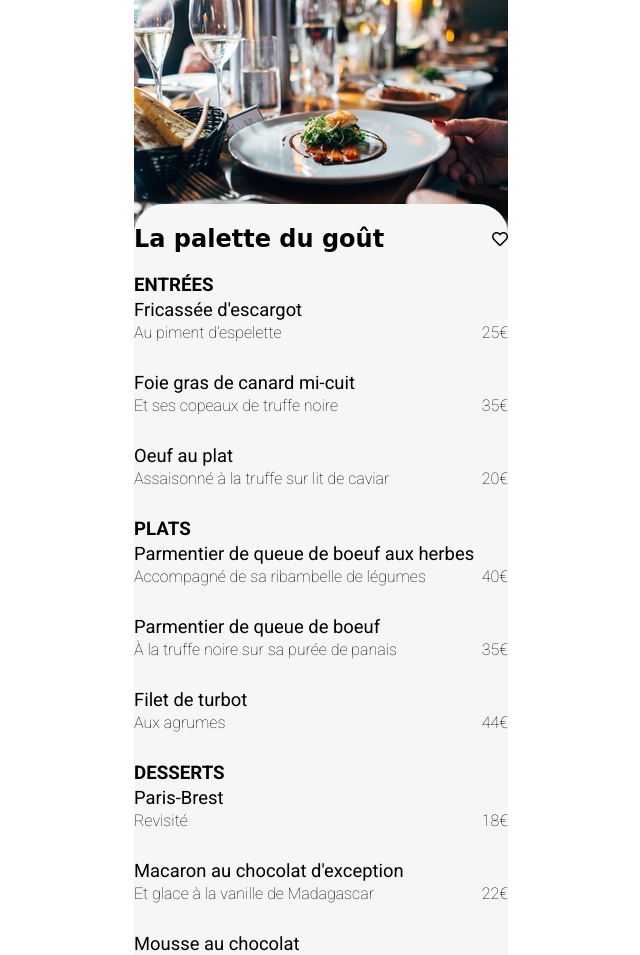
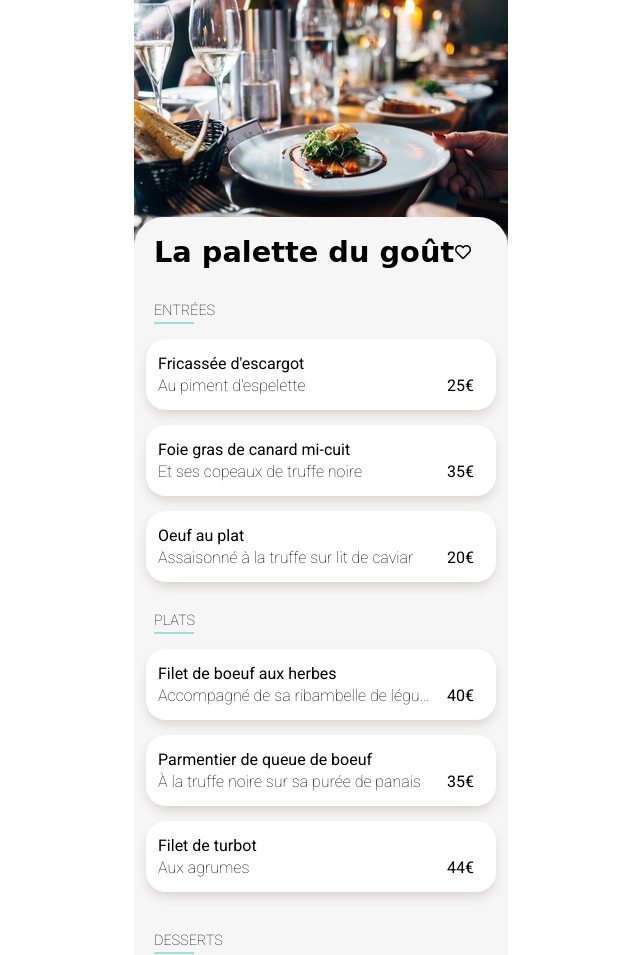
Before and after one commit to Davidvgn/DavidVignon_3_03022021, a website: page menu_palette.html in a window 1280 px wide. Shown: the part 76-1031 px from the top of the page, without its empty margins (319-959 px from the left). Drawn offline with Linux system fonts and the light colour scheme; a web font is replaced by a local one.

Commit message:
Html menus

```diff
--- a/menu_palette.html
+++ b/menu_palette.html
@@ -14,8 +14,8 @@
     <body>
 
         <div id="bloc_page">
-            <header class="header">
-                    <div class="header__container">
+            <header class="header__menu">
+                    <div class="header__menu__container">
                         <a class="header__arrow" href="index.html"><span class="fas fa-arrow-left"></span></a>
                         <h1 class="header__logo__menu">
                             ohmyfood
@@ -26,73 +26,101 @@
 
             <section class="banniere banniere--palette">
                         <div class="banniere__container">
-                            <h2>La palette du goût</h2>
-                            <span class="far fa-heart"></span>
+                            <h2 class="banniere__container__heading">La palette du goût</h2>
+                            <span class="banniere__container__heart far fa-heart"></span>
                         </div>
             </section>
 
             <section class="menu">
-                <h3>ENTRÉES</h3>
+
+                <h3 class="menu__title">ENTRÉES</h3>
+
+                <div class="menu__underligne"></div>
+
+                <div class="menu__food">
                     <h4>Fricassée d'escargot</h4>
                         <div class="menu__container">
                             <p>Au piment d'espelette</p>
-                            <p>25€</p>
+                            <p class="menu__container__price">25€</p>
+                        </div>
                 </div>
 
+                        <div class="menu__food">
                         <h4>Foie gras de canard mi-cuit</h4>
                         <div class="menu__container">
                             <p>Et ses copeaux de truffe noire</p>
-                            <p>35€</p>
+                            <p class="menu__container__price">35€</p>
+                        </div>
                         </div>
 
+                        <div class="menu__food">
                         <h4>Oeuf au plat</h4>
                         <div class="menu__container">
                             <p>Assaisonné à la truffe sur lit de caviar</p>
-                            <p>20€</p>
+                            <p class="menu__container__price">20€</p>
+                        </div>
                         </div>
 
-                <h3>PLATS</h3>
-                    <h4>Parmentier de queue de boeuf aux herbes</h4>
+                <h3 class="menu__title">PLATS</h3>
+
+                <div class="menu__underligne"></div>
+
+                <div class="menu__food">
+                <h4>Filet de boeuf aux herbes</h4>
                         <div class="menu__container">
                             <p>Accompagné de sa ribambelle de légumes</p>
-                            <p>40€</p>
+                            <p class="menu__container__price">40€</p>
+                        </div>
                         </div>
 
+                        <div class="menu__food">
                         <h4>Parmentier de queue de boeuf</h4>
                         <div class="menu__container">
                             <p>À la truffe noire sur sa purée de panais</p>
-                            <p>35€</p>
+                            <p class="menu__container__price">35€</p>
+                        </div>
                         </div>
 
+                        <div class="menu__food">
                         <h4>Filet de turbot</h4>
                         <div class="menu__container">
                             <p>Aux agrumes</p>
-                            <p>44€</p>
+                            <p class="menu__container__price">44€</p>
+                        </div>
                         </div>
 
-                <h3>DESSERTS</h3>
+                <h3 class="menu__title menu__title--dess">DESSERTS</h3>
+
+                <div class="menu__underligne"></div>
+
+                <div class="menu__food">
                 <h4>Paris-Brest</h4>
                         <div class="menu__container">
                             <p>Revisité</p>
-                            <p>18€</p>
+                            <p class="menu__container__price">18€</p>
+                        </div>
                         </div>
 
-
+                        <div class="menu__food">
                     <h4>Macaron au chocolat d'exception</h4>
                         <div class="menu__container">
                             <p>Et glace à la vanille de Madagascar</p>
-                            <p>22€</p>
+                            <p class="menu__container__price">22€</p>
+                        </div>
                         </div>
 
+                        <div class="menu__food">
                         <h4>Mousse au chocolat</h4>
                         <div class="menu__container">
                             <p>Au piment d'Espelette et à la truffe noire</p>
-                            <p>23€</p>
+                            <p class="menu__container__price">23€</p>
+                        </div>
                         </div>
 
                         <div class="btn">
-                    <p>Commander</p>
+                            <a class="btn__order" href="fake_link.html">Commander</a>
                         </div>
+
 
             </section>
 
--- a/sass/base/_base.scss
+++ b/sass/base/_base.scss
@@ -20,3 +20,9 @@ li{
 h1{
     text-align: center;
 }
+img{
+    width: 100%;
+}
+p{
+    font-size: 1rem;
+}
--- a/sass/layout/_menus.scss
+++ b/sass/layout/_menus.scss
@@ -1,6 +1,6 @@
 .banniere__container{
     &__heading{
-        padding-left: 17px;
+        padding-left: 20px;
         font-size: 1.8rem;
     }
     &__heart{
@@ -13,29 +13,35 @@
     &__title{
     font-weight: lighter;
     font-size: 0.9rem;
-    margin-left: 17px;
+    margin-left: 20px;
     padding-top: 15px;
+    &--dess{
+        padding-top: 25px ;
+    }
     }
     &__underligne{
         width: 40px;
         height: 2px;
         background: $colour-tertiary;
-        margin-left: 17px;
+        margin-left: 20px;
         margin-bottom: 15px;
     }
     &__food{
         background: white;
-        width: 350px;
+        width: 338px;
         margin: auto;
         padding-top: 15px;
         padding-left: 12px;
         border-radius: 20px 20px 20px 20px;
         box-shadow: $shadow-values;
     }
+    &--ench{
+        height: 1180px;
+    }
 }
 h4{
     font-weight: normal;
-    font-size: 1.15rem;
+    font-size: 1rem;
     padding-bottom: 3px;
 }
 .menu__container{
@@ -46,7 +52,13 @@ h4{
         font-weight: normal;
         padding-right: 22px;
     }
+}
 
+.menu__container p:nth-child(1){
+    width: 280px;
+    white-space: nowrap;
+    overflow: hidden;
+    text-overflow: ellipsis;
 }
 
 .btn{
@@ -59,7 +71,7 @@ h4{
         z-index: 1;
         position: absolute;
         top:30px;
-        left:65px;
+        left:23%;
         box-shadow: $btn-shadow-values;
         &:hover{
             &::after {
--- a/sass/pages/_accueil.scss
+++ b/sass/pages/_accueil.scss
@@ -28,14 +28,14 @@ input{
     &__btn{
         color:#ffff;
         box-shadow: $btn-shadow-values;
-
+        width:180px;
         background: linear-gradient($colour-secondary, $colour-primary);
         border-radius: 30px;
         padding: 15px 23px 15px 23px;
         z-index: 1;
         position: absolute;
-        right: 80px;
-        bottom: 40px;
+        left: 20%;
+        top:67%;
         &:hover{
             &::after {
                 opacity: 1;
@@ -115,7 +115,7 @@ input{
     }
     &__block{
         position: relative;
-        width: 335px;
+       max-width: 335px;
         margin-right: auto;
         margin-left: auto;
         border-radius: 20px 20px;
@@ -135,6 +135,7 @@ input{
     &__block__img{
         display: block;
         border-radius: 20px 20px 0px 0px;
+
     }
 }
 
```
Also changed, not shown: menu_delice.html (+45 -19 lines), menu_enchantee.html (+54 -23 lines), menu_française.html (+1 -1 lines), public/css/style.css, 1 other file. Lines whose indentation alone changed are shown as unchanged.
